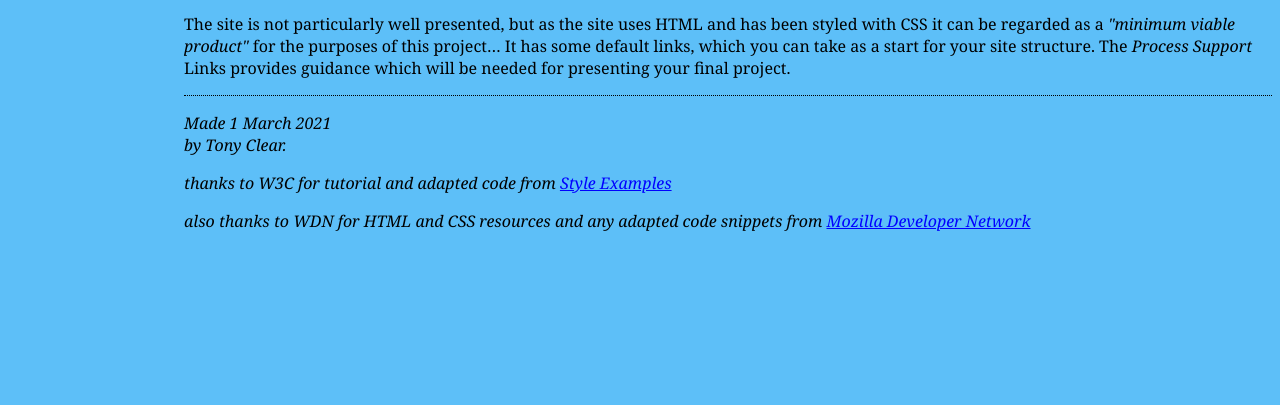
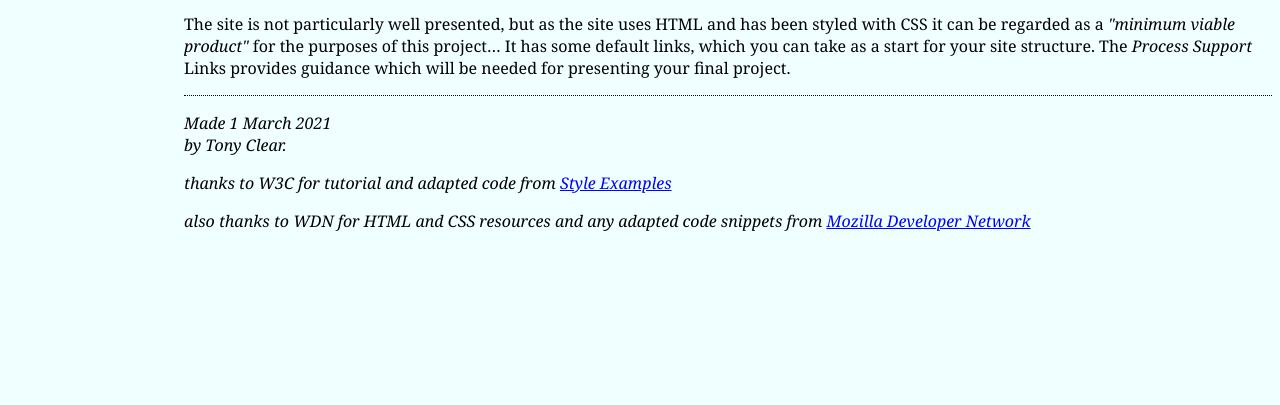
Before and after one commit to Verisym/john.github.io, a plain HTML site: page Website/CTiS-2022_1/index.html in a window 1280 px wide. Shown: the part 395-800 px from the top of the page. Drawn offline with Linux system fonts and the light colour scheme.

Commit message:
colour change trial

```diff
--- a/Website/CTiS-2022_1/styles/mystyles.css
+++ b/Website/CTiS-2022_1/styles/mystyles.css
@@ -3,7 +3,7 @@
    font-family: Georgia, "Times New Roman",
           Times, serif;
 		  color: rgb(0, 0, 0);
-    background-color: #5dbff8 }
+    background-color: #F0FFFF }
 	 ul.navbar {
     list-style-type: none;
     padding: 0;
```
